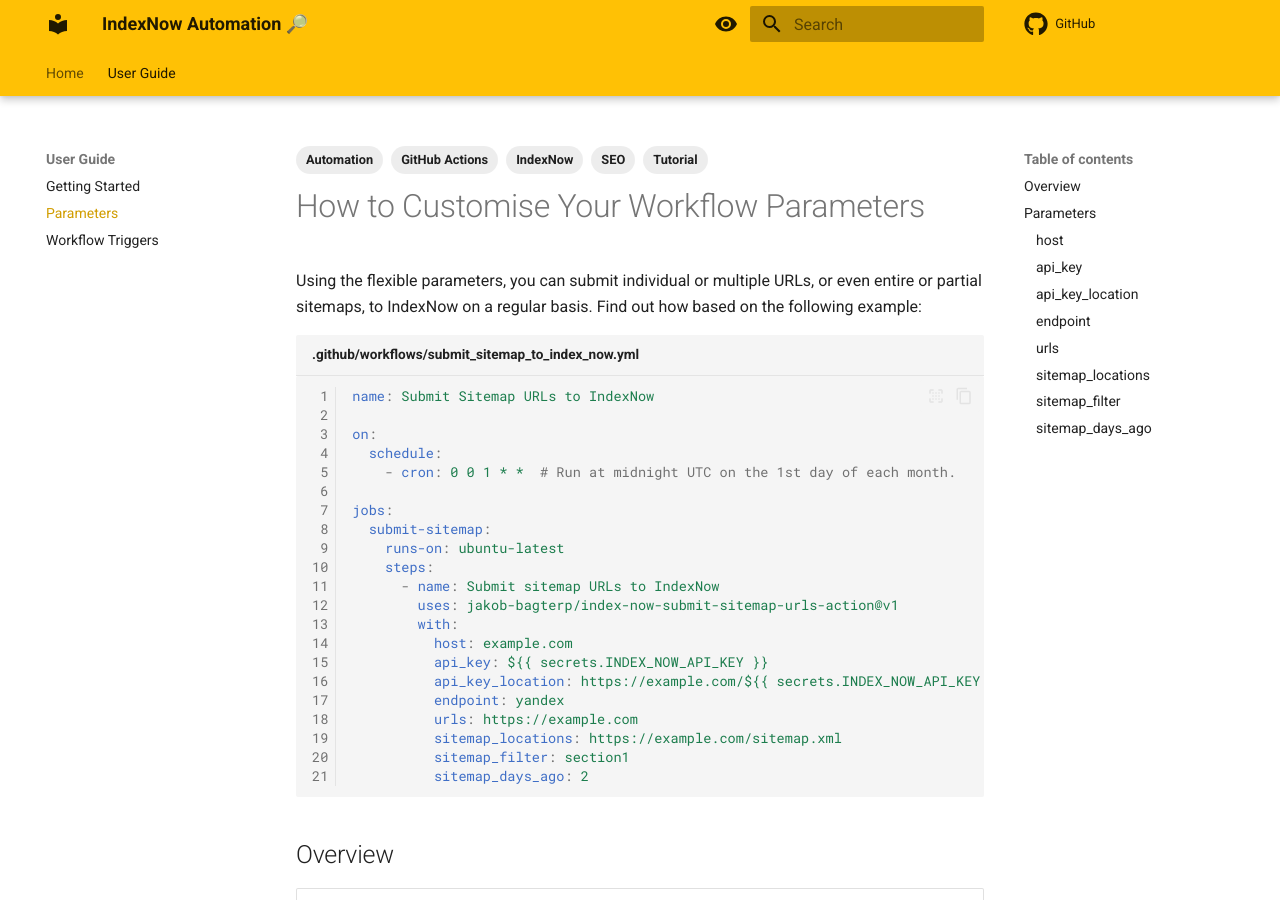
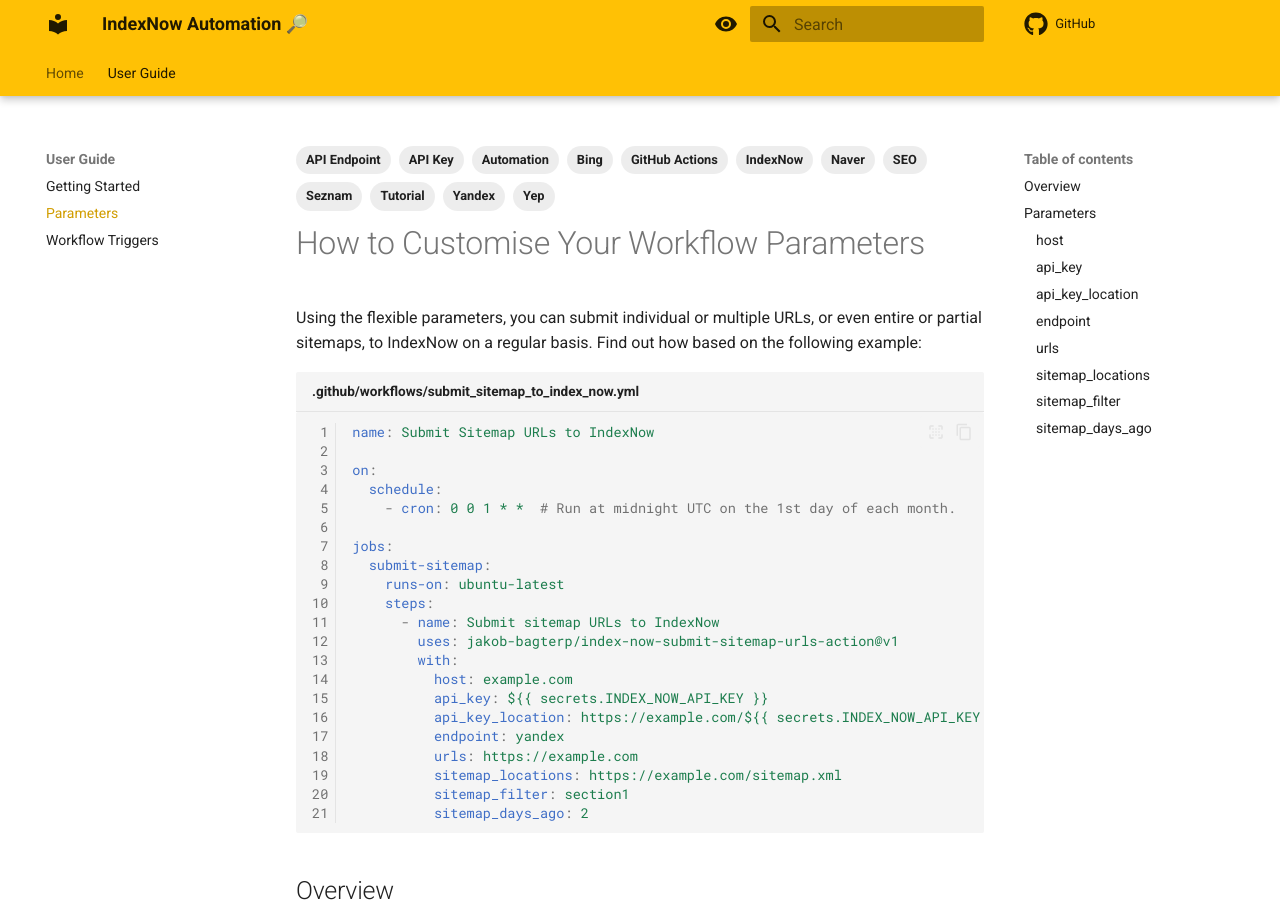
Before and after one commit to jakob-bagterp/index-now-submit-sitemap-urls-action, an MkDocs documentation site: the page built from docs/user-guide/parameters.md, in a window 1280 px wide and 900 px high. Built offline with MkDocs 1.6.1 and Material for MkDocs 9.7.7, drawn with Linux system fonts in a browser that asks for light colours; comment, search, counter and statistics services are not loaded.

Commit message:
SEO: Added extra tags where relevant.

```diff
--- a/docs/user-guide/parameters.md
+++ b/docs/user-guide/parameters.md
@@ -6,7 +6,14 @@
     - IndexNow
     - Automation
     - GitHub Actions
+    - API Key
     - Tutorial
+    - API Endpoint
+    - Bing
+    - Naver
+    - Seznam
+    - Yandex
+    - Yep
 ---
 
 # How to Customise Your Workflow Parameters
```
Also changed, not shown: docs/user-guide/workflow-triggers.md (+2 -0 lines).
